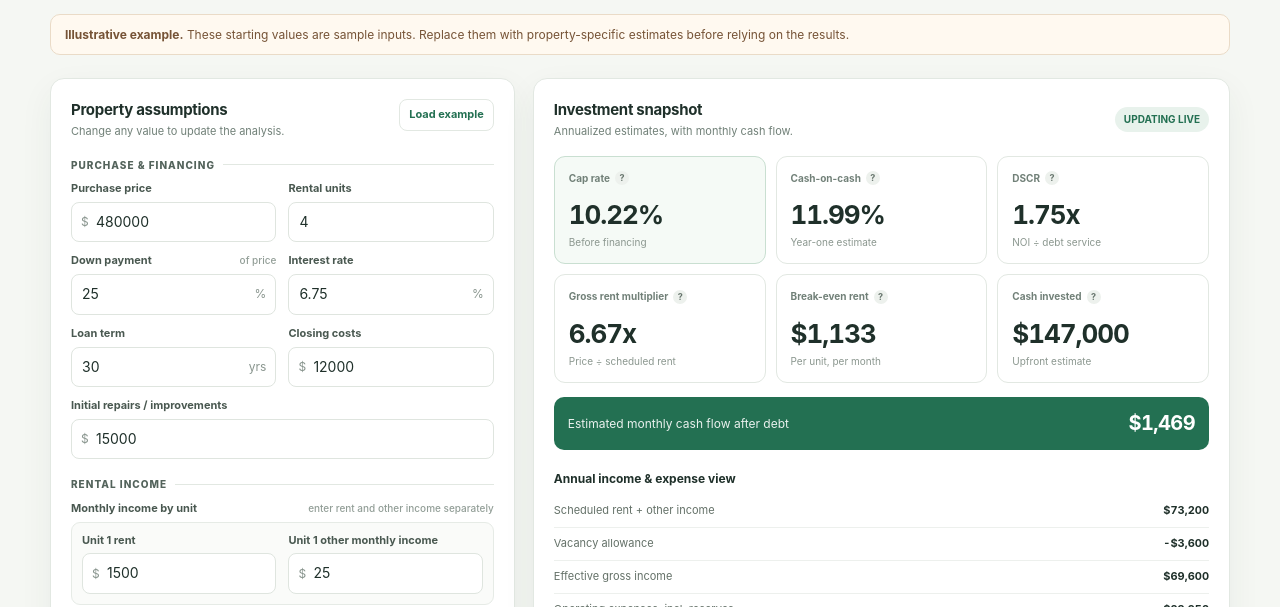
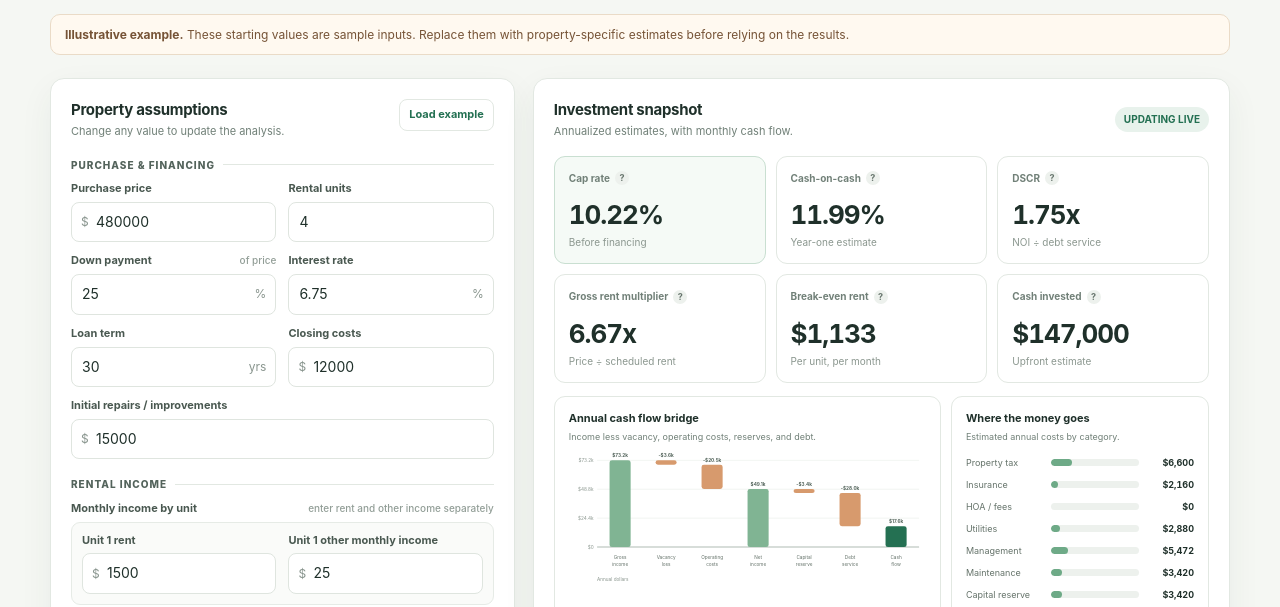
Before and after one commit to m-mcmanigal/rental-deal-analyzer, a plain HTML site: page index.html in a window 1280 px wide. Shown: the part 187-794 px from the top of the page. Drawn offline with Linux system fonts and the light colour scheme.

Commit message:
Add rental analysis charts

```diff
--- a/index.html
+++ b/index.html
@@ -66,6 +66,17 @@
     .kpi-value { margin-top: 11px; font-size: clamp(20px, 3vw, 26px); font-weight: 750; letter-spacing: -.04em; font-variant-numeric: tabular-nums; }
     .kpi-value.negative { color: #a34232; }
     .kpi-caption { margin-top: 1px; color: #8b978f; font-size: 10px; }
+    .graphs { display: grid; grid-template-columns: minmax(0, 1.2fr) minmax(230px, .8fr); gap: 10px; margin-top: 13px; }
+    .chart-card { min-width: 0; padding: 14px; border: 1px solid var(--line); border-radius: 11px; background: #fff; }
+    .chart-card h3 { margin: 0; font-size: 11px; }
+    .chart-caption { margin-top: 3px; color: var(--muted); font-size: 9px; }
+    #waterfall { display: block; width: 100%; height: auto; margin-top: 8px; overflow: visible; }
+    .expense-list { display: grid; gap: 9px; margin-top: 13px; }
+    .expense-line { display: grid; grid-template-columns: minmax(78px, .85fr) minmax(45px, 1fr) auto; gap: 7px; align-items: center; color: #65736a; font-size: 9px; }
+    .expense-track { height: 7px; border-radius: 8px; background: #edf1ed; overflow: hidden; }
+    .expense-fill { height: 100%; min-width: 0; border-radius: inherit; background: #6eaa87; }
+    .expense-line strong { min-width: 48px; color: var(--ink); font-size: 9px; text-align: right; font-variant-numeric: tabular-nums; }
+    .chart-note { margin-top: 11px; color: #89958d; font-size: 9px; }
     .cashflow-bar { margin-top: 14px; border-radius: 10px; padding: 12px 14px; display: flex; justify-content: space-between; align-items: center; background: var(--green); color: #fff; }
     .cashflow-bar.negative { background: #a64b3a; }
     .cashflow-bar span { font-size: 12px; opacity: .9; }
@@ -81,6 +92,7 @@
     .method p { margin: 8px 0 0; }
     footer { margin-top: 18px; color: #87938b; font-size: 10px; text-align: center; }
     @media (max-width: 820px) { .layout { grid-template-columns: 1fr; } .kpis { grid-template-columns: repeat(3, 1fr); } }
+    @media (max-width: 570px) { .graphs { grid-template-columns: 1fr; } }
     @media (max-width: 520px) { .shell { width: min(100% - 24px, 500px); padding-top: 20px; } header { margin-bottom: 22px; } .local-label { display: none; } .panel, .results { padding: 15px; } .kpis { grid-template-columns: repeat(2, 1fr); } .kpi:last-child { grid-column: 1 / -1; } }
   </style>
 </head>
@@ -135,6 +147,19 @@
           <div class="kpi"><div class="kpi-label">Break-even rent <span class="help" title="Estimated monthly rent per unit needed to cover operating costs and principal and interest, given the entered percentage assumptions.">?</span></div><div class="kpi-value" id="breakEven">—</div><div class="kpi-caption">Per unit, per month</div></div>
           <div class="kpi"><div class="kpi-label">Cash invested <span class="help" title="Down payment plus entered closing costs and initial improvements. Excludes reserves not entered here.">?</span></div><div class="kpi-value" id="invested">—</div><div class="kpi-caption">Upfront estimate</div></div>
         </div>
+        <div class="graphs">
+          <section class="chart-card" aria-labelledby="bridge-title">
+            <h3 id="bridge-title">Annual cash flow bridge</h3>
+            <div class="chart-caption">Income less vacancy, operating costs, reserves, and debt.</div>
+            <svg id="waterfall" viewBox="0 0 610 236" role="img" aria-label="Annual cash flow bridge chart"></svg>
+          </section>
+          <section class="chart-card" aria-labelledby="costs-title">
+            <h3 id="costs-title">Where the money goes</h3>
+            <div class="chart-caption">Estimated annual costs by category.</div>
+            <div id="expenseChart" class="expense-list" role="img" aria-label="Annual expense breakdown chart"></div>
+            <div class="chart-note">Operating costs, reserves, and principal and interest.</div>
+          </section>
+        </div>
         <div class="cashflow-bar" id="cashflowBar"><span>Estimated monthly cash flow after debt</span><strong id="monthlyCashflow">—</strong></div>
         <div class="breakdown">
           <h3>Annual income & expense view</h3>
@@ -157,7 +182,41 @@
     let unitIncomes = [{rent:1500,other:25},{rent:1500,other:25},{rent:1500,other:25},{rent:1500,other:25}];
     const num = id => Math.max(0, Number(document.getElementById(id).value) || 0);
     const money = value => (value < 0 ? '-$' : '$') + Math.abs(value).toLocaleString('en-US',{maximumFractionDigits:0});
+    const shortMoney = value => (value < 0 ? '-$' : '$') + (Math.abs(value)>=1000 ? (Math.abs(value)/1000).toFixed(1)+'k' : Math.round(Math.abs(value)));
     const set = (id, value) => document.getElementById(id).textContent = value;
+    function renderWaterfall(rows) {
+      const svg=document.getElementById('waterfall'), width=610, height=236, x0=48, x1=598, top=16, bottom=164, plotH=bottom-top;
+      const values=rows.flatMap(r=>[r.start,r.end]);
+      let min=Math.min(0,...values), max=Math.max(1,...values);
+      if(min===max) max=min+1;
+      const y=value=>top+(max-value)/(max-min)*plotH;
+      const baseline=y(0), step=(x1-x0)/rows.length, barW=36;
+      const parts=[];
+      for(let i=0;i<4;i++){
+        const value=min+(max-min)*i/3, gy=y(value);
+        parts.push(`<line x1="${x0}" y1="${gy}" x2="${x1}" y2="${gy}" stroke="#e9eee9" stroke-width="1"/>`);
+        parts.push(`<text x="${x0-6}" y="${gy+3}" text-anchor="end" font-size="8" fill="#89958d">${shortMoney(value)}</text>`);
+      }
+      parts.push(`<line x1="${x0}" y1="${baseline}" x2="${x1}" y2="${baseline}" stroke="#9aa79e" stroke-width="1.2"/>`);
+      rows.forEach((row,i)=>{
+        const cx=x0+step*i+step/2, yStart=y(row.start), yEnd=y(row.end), rectY=Math.min(yStart,yEnd), rectH=Math.max(2,Math.abs(yEnd-yStart));
+        const color=row.type==='negative'?'#d79a6d':row.type==='total'?'#247052':'#80b493';
+        parts.push(`<rect x="${cx-barW/2}" y="${rectY}" width="${barW}" height="${rectH}" rx="4" fill="${color}"/>`);
+        const labelY=Math.max(10,rectY-5);
+        parts.push(`<text x="${cx}" y="${labelY}" text-anchor="middle" font-size="8" font-weight="700" fill="#52635a">${shortMoney(row.end-row.start)}</text>`);
+        parts.push(`<text x="${cx}" y="185" text-anchor="middle" font-size="8" fill="#637168">${row.label[0]}</text>`);
+        parts.push(`<text x="${cx}" y="197" text-anchor="middle" font-size="8" fill="#637168">${row.label[1]||''}</text>`);
+      });
+      parts.push(`<text x="${x0}" y="222" font-size="8" fill="#89958d">Annual dollars</text>`);
+      svg.innerHTML=parts.join('');
+    }
+    function renderExpenseChart(items) {
+      const max=Math.max(1,...items.map(x=>x.value));
+      document.getElementById('expenseChart').innerHTML=items.map(item=>{
+        const pct=Math.max(0,Math.min(100,item.value/max*100));
+        return `<div class="expense-line" aria-label="${item.label}: ${money(item.value)} per year"><span>${item.label}</span><span class="expense-track"><span class="expense-fill" style="display:block;width:${pct}%"></span></span><strong>${money(item.value)}</strong></div>`;
+      }).join('');
+    }
     function renderUnitRents() {
       const count=Math.max(1,Math.floor(num('units')));
       const container=document.getElementById('unitRents');
@@ -208,6 +267,25 @@
       set('monthlyCashflow',money(annualCash/12));
       set('grossIncome',money(scheduledIncome)); set('vacancyLoss','-'+money(vacancy)); set('effectiveIncome',money(effective));
       set('operatingExpenses',money(opEx+capex)); set('noi',money(noi)); set('debtService',money(annualDebt)); set('annualCashflow',money(annualCash));
+      renderWaterfall([
+        {label:['Gross','income'],start:0,end:scheduledIncome,type:'positive'},
+        {label:['Vacancy','loss'],start:scheduledIncome,end:scheduledIncome-vacancy,type:'negative'},
+        {label:['Operating','costs'],start:effective,end:noi,type:'negative'},
+        {label:['Net','income'],start:0,end:noi,type:'subtotal'},
+        {label:['Capital','reserve'],start:noi,end:noi-capex,type:'negative'},
+        {label:['Debt','service'],start:noi-capex,end:annualCash,type:'negative'},
+        {label:['Cash','flow'],start:0,end:annualCash,type:'total'}
+      ]);
+      renderExpenseChart([
+        {label:'Property tax',value:num('tax')},
+        {label:'Insurance',value:num('insurance')*12},
+        {label:'HOA / fees',value:num('hoa')*12},
+        {label:'Utilities',value:num('utilities')*12},
+        {label:'Management',value:management},
+        {label:'Maintenance',value:maintenance},
+        {label:'Capital reserve',value:capex},
+        {label:'Principal & interest',value:annualDebt}
+      ]);
       document.getElementById('cashflowBar').classList.toggle('negative',annualCash<0);
       document.getElementById('monthlyCashflow').classList.toggle('negative',annualCash<0);
       document.querySelectorAll('.kpi-value').forEach(el=>el.classList.remove('negative'));
```
